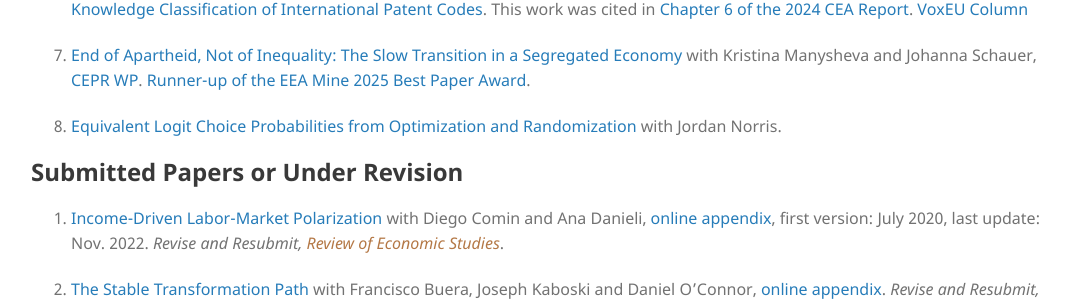
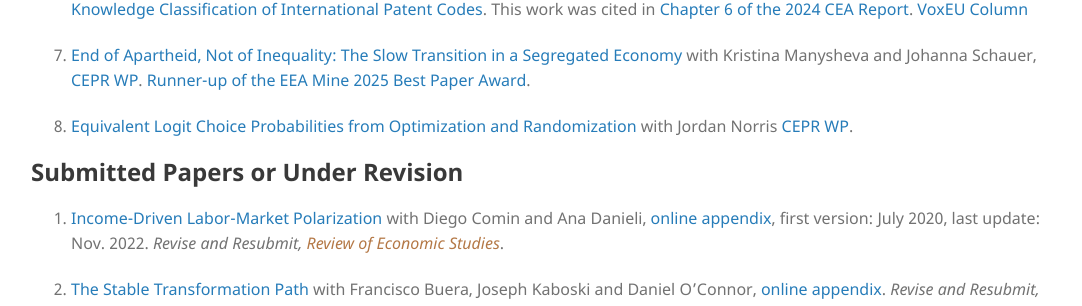
Before and after one commit to mestieri/mestieri.github.io, a Jekyll site: the page built from index.md, in a window 1280 px wide and 900 px high, scrolled down 785 px. Shown: the part 145-451 px from the top of the window, without its empty margins (97-1179 px from the left). Built offline with Jekyll 4.4.1, drawn with Linux system fonts in a browser that asks for light colours.

Commit message:
Update reference for Equivalent Logit Choice Probabilities
Added CEPR WP link to the paper on Equivalent Logit Choice Probabilities.

```diff
--- a/index.md
+++ b/index.md
@@ -116,7 +116,7 @@ for Nonhomothetic CES Preferences](https://www.dropbox.com/scl/fi/obu49nw8d74wye
 
 7. [End of Apartheid, Not of Inequality: The Slow Transition in a Segregated Economy](https://www.dropbox.com/scl/fi/4q79efmqe94pbkl3zq18p/MMS.pdf?rlkey=ertuj2kk3wxzl1ik0khz5dz2d&dl=0) with Kristina Manysheva and Johanna Schauer, [CEPR WP](https://hub.cepr.org/civicrm/file?id=241935&eid=256008&fcs=2eddbf108c3edd1775a9824651b70a6fb9ed9ae79cf68bfde242d61cda371469_1752890681_168). [Runner-up of the EEA Mine 2025 Best Paper Award](https://www.eeassoc.org/mine-best-paper-award).
 
-8. [Equivalent Logit Choice Probabilities from Optimization and Randomization](https://www.dropbox.com/scl/fi/4tyd1pta9t6713aftt7lt/MN.pdf?rlkey=fb795fsvm05pedvjtbx5u2uog&dl=0) with Jordan Norris.
+8. [Equivalent Logit Choice Probabilities from Optimization and Randomization](https://www.dropbox.com/scl/fi/4tyd1pta9t6713aftt7lt/MN.pdf?rlkey=fb795fsvm05pedvjtbx5u2uog&dl=0) with Jordan Norris [CEPR WP](https://hub.cepr.org/civicrm/file?id=259050&eid=284717&fcs=a76157515a85f4a06591adc0d3a1e10997983ff03bfaa56da49378eb4907aad3_1768464197_168).
 
 
 
```
